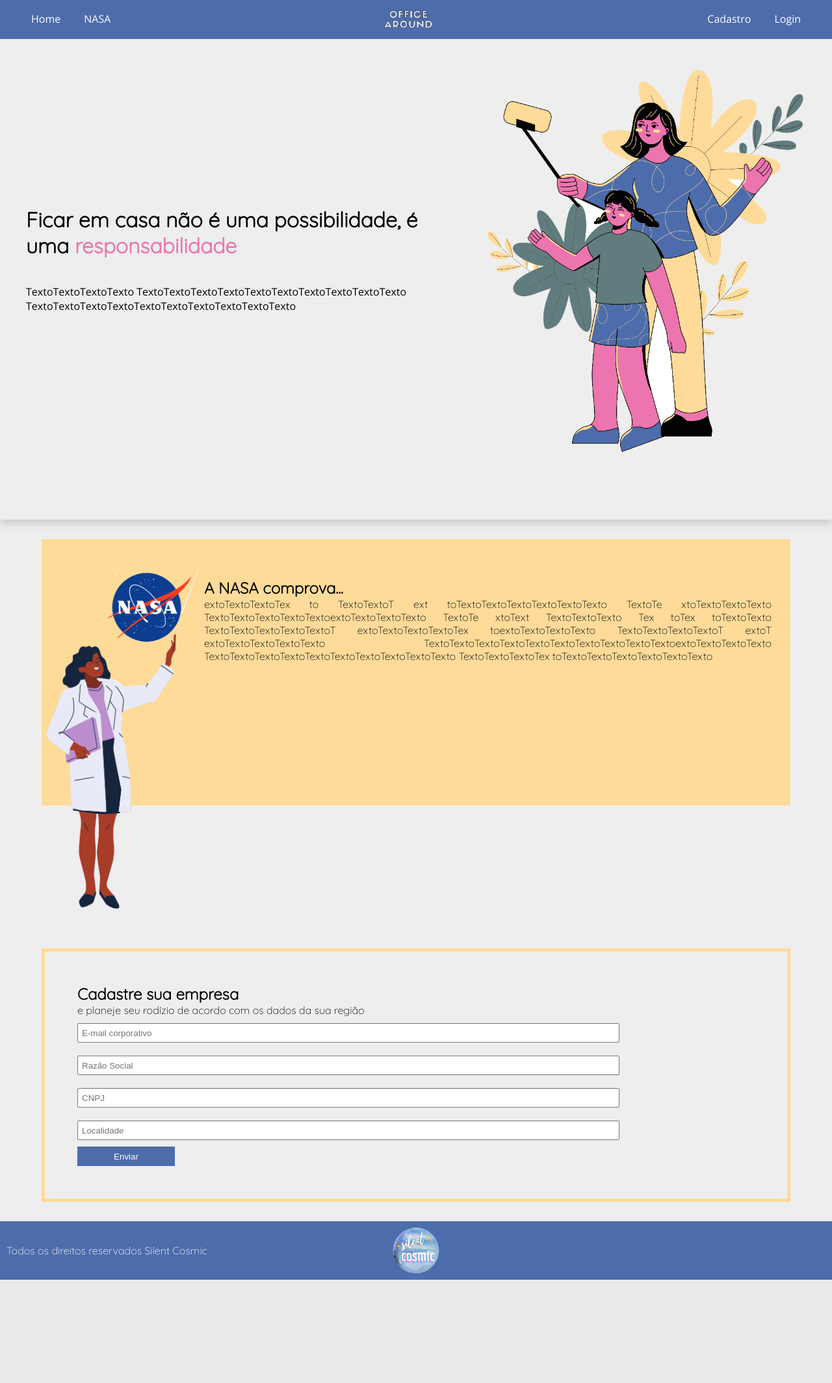
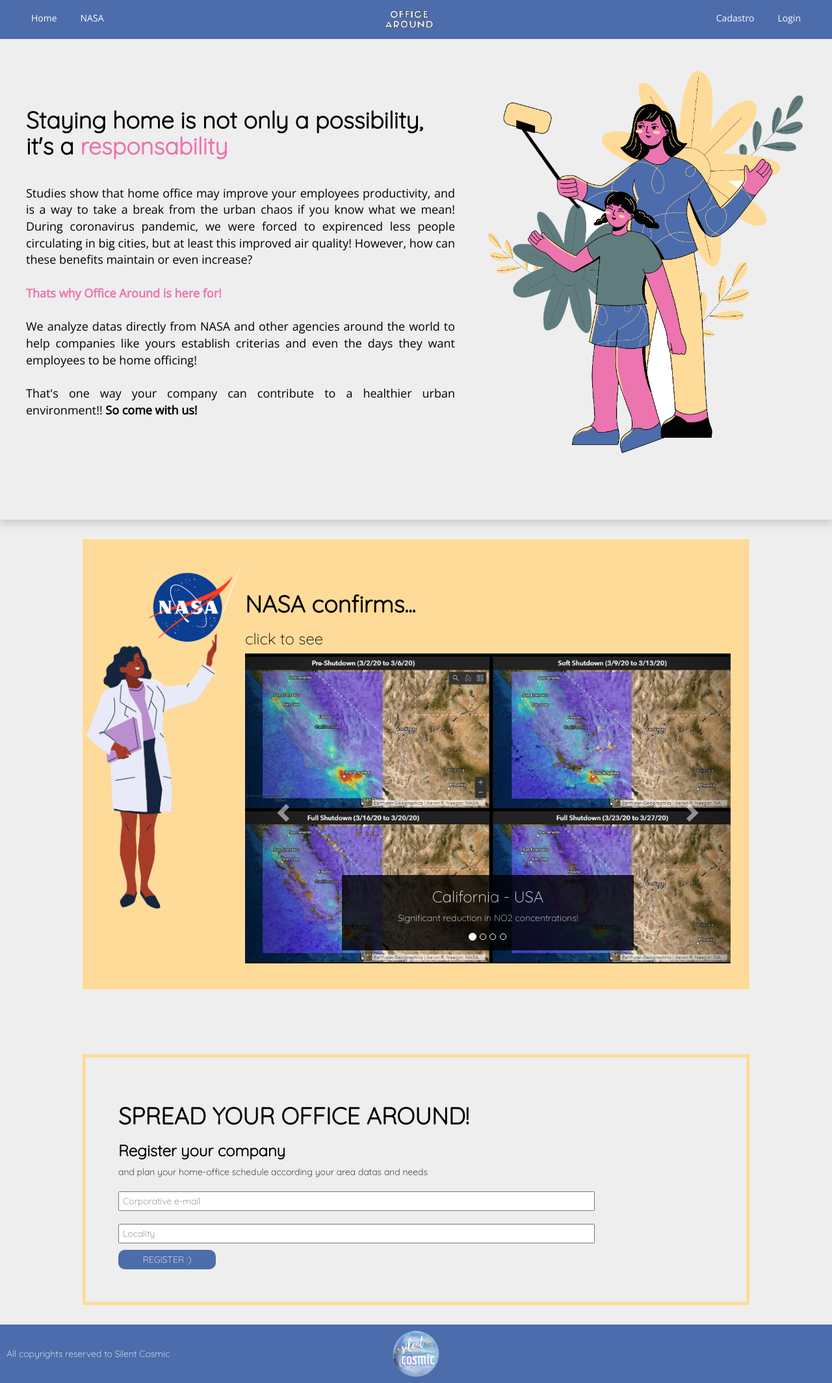
Before and after one commit to GarciaGP/quiet-planet, a PHP site: page / in a window 1280 px wide. Shown: the whole page at 65% size. Before the commit the page ends 1970 px from the top, so only its background shows below. Run offline with PHP 8.4, Linux system fonts and the light colour scheme; some libraries are stand-ins or nearby versions; some web fonts are replaced.

Commit message:
MERGE SOFRIDO
AAAAAA

```diff
--- a/css/style.css
+++ b/css/style.css
@@ -138,9 +138,24 @@
   margin-right: 50px;
 }
 
+.header-info .open-sans{
+  text-align: justify;
+  font-size: 13px;
+}
+
+.header-info .open-sans {
+  align-items: center;
+  font-size: 18px;
+}
+
 .header-info h1 span {
   color: #ec74af;
 }
+
+.header-info p span {
+  color: #ec74af;
+}
+
 
 .header-info p {
   margin-top: 40px;
@@ -153,7 +168,7 @@
 
 .nasa-info {
     min-height: 600px;
-  margin-bottom: 30px;
+    margin-bottom: 100px;
 }
 
 .nasa-info-content {
@@ -207,6 +222,7 @@
     color: #fff;
     width: 150px;
     height: 30px;
+    border-radius: 10px;
 }
 
 .footer {
@@ -281,3 +297,14 @@
 th {
   text-align: left;
 }
+
+
+.carrossel{
+  display: flex;
+}
+
+.carousel-caption{
+  background-color: #000;
+  opacity: 0.8;
+  padding-top: 0;
+}
--- a/index.html
+++ b/index.html
@@ -5,6 +5,11 @@
     <meta charset="UTF-8">
     <meta name="viewport" content="width=device-width, initial-scale=1.0">
     <meta http-equiv="X-UA-Compatible" content="ie=edge">
+
+    <meta name="viewport" content="width=device-width, initial-scale=1">
+    <link rel="stylesheet" href="https://maxcdn.bootstrapcdn.com/bootstrap/3.4.1/css/bootstrap.min.css">
+    <script src="https://ajax.googleapis.com/ajax/libs/jquery/3.5.1/jquery.min.js"></script>
+    <script src="https://maxcdn.bootstrapcdn.com/bootstrap/3.4.1/js/bootstrap.min.js"></script>
 
     <title>Office Around</title>
     <link rel="stylesheet" href="https://cdnjs.cloudflare.com/ajax/libs/font-awesome/5.13.0/css/all.min.css"
@@ -34,10 +39,13 @@
     </nav>
     <header class="header">
         <div class="header-info">
-            <h1>Ficar em casa não é uma possibilidade, é uma <span>responsabilidade</span></h1>
+            <h1><b>Staying home is not only a possibility, it's a <span>responsability</span></b></h1>
             <p class="open-sans">
-                TextoTextoTextoTexto TextoTextoTextoTextoTextoTextoTextoTextoTextoTexto
-                TextoTextoTextoTextoTextoTextoTextoTextoTextoTexto
+                Studies show that home office may improve your employees productivity, and is a way to take a break from the urban chaos if you know what we mean! During coronavirus pandemic, we were forced to expirenced less people circulating in big cities, but at least this improved air quality!                 However, how can these benefits maintain or even increase? <br><br>
+                <span><b>Thats why Office Around is here for!</b></span><br><br>
+                We analyze datas directly from NASA and other agencies around the world to help companies like yours establish criterias and even the days they want employees to be home officing!<br>
+                <br>That's one way your company can contribute to a healthier urban environment!!
+                <b>So come with us!</b>
             </p>
         </div>
         <div class="header-banner index">
@@ -51,36 +59,95 @@
                     <img src="./images/2PNG.png" alt="">
                 </div>
                 <div class="info-text">
-                    <h2>A NASA comprova...</h2>
-                    <p>extoTextoTextoTex to TextoTextoT ext toTextoTextoTextoTextoTextoTexto TextoTe xtoTextoTextoTexto
-                        TextoTextoTextoTextoTextoextoTextoTextoTexto TextoTe xtoText TextoTextoTexto Tex toTex
-                        toTextoTexto
-                        TextoTextoTextoTextoTextoT extoTextoTextoTextoTex toextoTextoTextoTexto TextoTextoTextoTextoT
-                        extoT
-                        extoTextoTextoTextoTexto TextoTextoTextoTextoTextoTextoTextoTextoTextoTextoextoTextoTextoTexto
-                        TextoTextoTextoTextoTextoTextoTextoTextoTextoTexto TextoTextoTextoTex
-                        toTextoTextoTextoTextoTextoTexto</p>
+                    <h1><b>NASA confirms...</b></h1>
+                    <h3>click to see</h3>
+
+                <div class="carrossel">
+                    <div id="myCarousel" class="carousel slide" data-ride="carousel">
+                    <!-- Indicators -->
+                    <ol class="carousel-indicators">
+                        <li data-target="#myCarousel" data-slide-to="0" class="active"></li>
+                        <li data-target="#myCarousel" data-slide-to="1"></li>
+                         <li data-target="#myCarousel" data-slide-to="2"></li>
+                         <li data-target="#myCarousel" data-slide-to="3"></li>
+                    </ol>
+
+                    <!-- Wrapper for slides -->
+                    <div class="carousel-inner">
+                        <div class="item active">
+                            <a href="https://maps.disasters.nasa.gov/arcgis/apps/MapSeries/index.html?appid=05792915dc3f4444836fdf91f204dc47" target="_blank">
+                                <img src="./images/california.jpeg" alt="California" style="width:100%;"></a>
+                        <div class="carousel-caption">
+                            <h3>California - USA</h3>
+                            <p class="quicksand"> Significant reduction in NO2 concentrations!</p>
+                        </div>
+                        </div>
+
+                        <div class="item">
+                        <a href="https://earthobservatory.nasa.gov/images/146481/nighttime-images-capture-change-in-china" target="_blank"><img src="./images/china.png" alt="Jianghan" style="width:100%;">
+                        <div class="carousel-caption"></a>
+                            <h3>Jianghan - China</h3>
+                            <p>"We are not just looking at where the roads are. We are looking at human activities” - Miguel Román</p>
+                        </div>
+                        </div>
+
+                        <!-- <div class="item">
+                            <a href="http://www.esa.int/Applications/Observing_the_Earth/Copernicus/Sentinel-5P/Coronavirus_lockdown_leading_to_drop_in_pollution_across_Europe" target="_blank">
+                            <img src="./images/franca.jpg" alt="France" style="width:100%;"></a>
+                        <div class="carousel-caption">
+                            <h3>France</h3>
+                            <p>Coronavirus lockdown leading to drop in pollution across Europe!</p>
+                        </div>
+                        </div> -->
+
+                        <div class="item">
+                            <a href="https://www.icao.int/environmental-protection/Carbonoffset/Pages/default.aspx" target="_blank"><img src="./images/nasa.jpg" alt="NASA" style="width:100%;">
+                            <div class="carousel-caption"></a>
+                                <h3>Carbon Emissions</h3>
+                                <p>Calculate and see the carbon dioxide emissions around your area</p>
+                            </div>
+                            </div>
+
+                            <div class="item">
+                                <a href="https://coronavirus.jhu.edu/map.html" target="_blank"><img src="./images/covid.png" alt="Covid" style="width:100%;">
+                                <div class="carousel-caption"></a>
+                                    <h3>We hope soon everything will be fine</h3>
+                                    <p>Check Covid-19 world map, we want to help return social activities slowly and safely...</p>
+                                </div>
+                            </div>
+                    </div>
+
+                    <!-- Left and right controls -->
+                    <a class="left carousel-control" href="#myCarousel" data-slide="prev">
+                        <span class="glyphicon glyphicon-chevron-left"></span>
+                        <span class="sr-only">Previous</span>
+                    </a>
+                    <a class="right carousel-control" href="#myCarousel" data-slide="next">
+                        <span class="glyphicon glyphicon-chevron-right"></span>
+                        <span class="sr-only">Next</span>
+                    </a>
+                    </div>
+                </div>
                 </div>
             </div>
 
         </section>
         <section class="register" id="register">
             <div class="register-content">
-                <h2>Cadastre sua empresa</h2>
-                <p>e planeje seu rodízio de acordo com os dados da sua região</p>
+                <h1><b>SPREAD YOUR OFFICE AROUND!</b></h1>
+                <h3><b>Register your company</b></h3>
+                <p>and plan your home-office schedule according your area datas and needs</p>
                 <form action="">
                     <div class="form-content">
-                        <input type="email" placeholder="E-mail corporativo">
-                        <input type="text" placeholder="Razão Social">
-                        <input type="text" placeholder="CNPJ">
-                        <input type="text" placeholder="Localidade">
-                        <button type="submit" class="btn-primary">Enviar</button>
+                        <input type="email" placeholder="Corporative e-mail">
+                        <input type="text" placeholder="Locality">
+                        <button type="submit" class="btn-primary">REGISTER :)</button>
                     </div>
                 </form>
         </section>
     </div>
     <footer class="footer">
-        <p>Todos os direitos reservados Silent Cosmic </p>
+        <p>All copyrights reserved to Silent Cosmic </p>
     </footer>
 </body>
 
```
Also changed, not shown: images/california.jpeg (added), images/china.png (added), images/covid.png (added), images/franca.jpg (added), images/nasa.jpg (added). Lines whose indentation alone changed are shown as unchanged.
